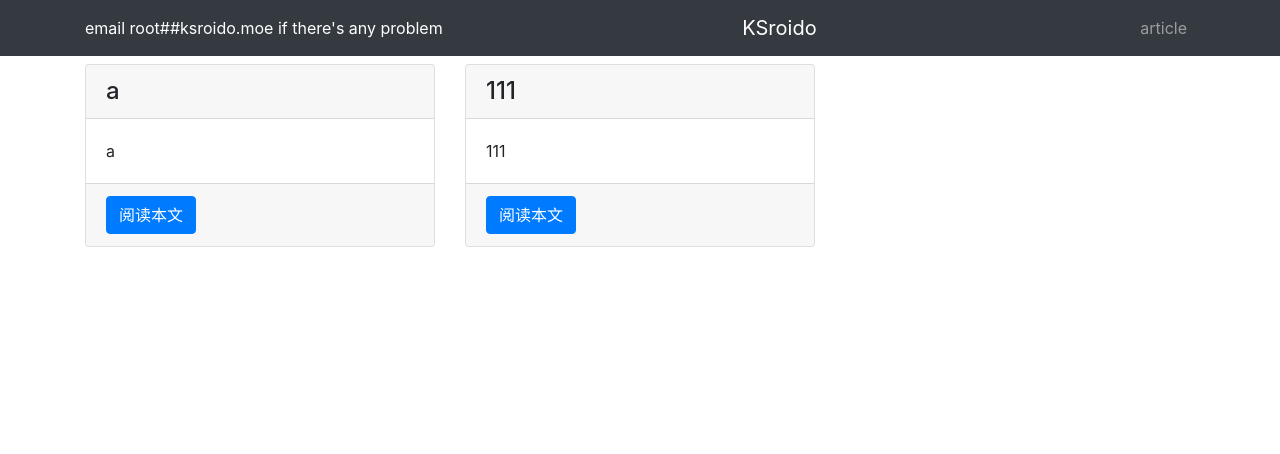
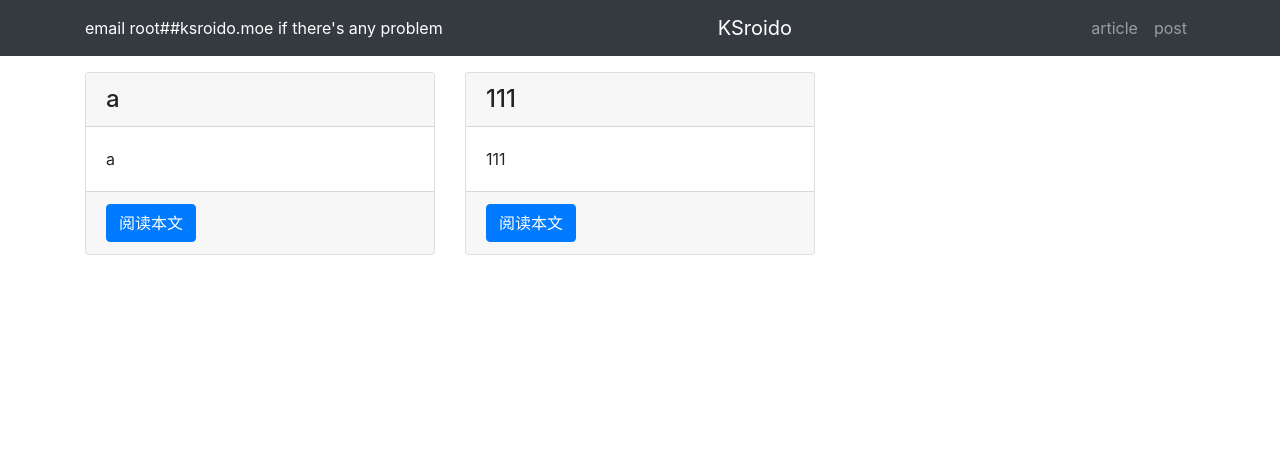
Before and after one commit to Valkierja/django22, a Django app: page /article/article-list/ in a window 1280 px wide. Shown: the top 454 px of the page. Run offline with Django 3.2, Linux system fonts and the light colour scheme; data comes from the database, SQL or seed files in the repository; both versions use the stored data as it was after the commit; some libraries are stand-ins or nearby versions.

Commit message:
good to go

```diff
--- a/article/forms.py
+++ b/article/forms.py
@@ -8,6 +8,7 @@ class ArticlePostForm(forms.ModelForm):
     class Meta:
         # 指明数据模型来源
         model = ArticlePost
-        # TODO:为什么不用指定author，且author没指定default
+
         # 定义表单包含的字段
         fields = ('title', 'body')
+        #这个元组里面的值必须和ArticlePost类里面的项名相同； 虽然不太懂python如何实现字符串反查的， 但是实现起来应该也不会太难
--- a/article/urls.py
+++ b/article/urls.py
@@ -9,4 +9,6 @@ urlpatterns = [
     path('', lambda request: redirect('article-list/', permanent=True)),
     path('article-list/', views.article_list, name='article_list'),
     path('article-detail/<int:id>/', views.article_details, name='article_detail'),
+    path('article-create/', views.article_create, name='article_create'),
+    path('article-delete/<int:id>/', views.article_delete, name='article_delete'),
 ]
--- a/article/views.py
+++ b/article/views.py
@@ -43,8 +43,13 @@ def article_create(request):
             new.save()
             return redirect("article:article_list")
         else:
-            return HttpResponse("error:form content")
-    else:
+            return HttpResponse("error: form content format")
+    elif request.method == "GET":
         article_post_form = ArticlePostForm()
         context = {'article_post_form': article_post_form}
         return render(request, 'article/create.html', context)
+
+
+def article_delete(request, id):
+    ArticlePost.objects.get(id=id).delete()
+    return redirect("article:article_list")
--- a/templates/article/create.html
+++ b/templates/article/create.html
@@ -17,13 +17,13 @@
                     <!-- 标签 -->
                     <label for="title">文章标题</label>
                     <!-- 文本框 -->
-                    <input type="text" class="form-control" id="title" name="title">
+                    <input type="text" class="form-control" id="title1" name="title">
                 </div>
                 <!-- 文章正文 -->
                 <div class="form-group">
                     <label for="body">文章正文</label>
                     <!-- 文本区域 -->
-                    <textarea type="text" class="form-control" id="body" name="body" rows="12"></textarea>
+                    <textarea type="text" class="form-control" id="body1" name="body" rows="12"></textarea>
                 </div>
                 <!-- 提交按钮 -->
                 <button type="submit" class="btn btn-primary">完成</button>
--- a/templates/article/detail.html
+++ b/templates/article/detail.html
@@ -16,7 +16,10 @@
     <div class="row">
         <!-- 标题及作者 -->
         <h1 class="col-12 mt-4 mb-4">{{ article.title }}</h1>
-        <div class="col-12 alert alert-success">作者：{{ article.author }}</div>
+        <div class="col-12 alert alert-success">作者：{{ article.author }}
+          <a href="{% url "article:article_delete" article.id %}">删除文章</a>
+        </div>
+
         <!-- 文章正文 -->
         <div class="col-12">
             <p>{{ article.body|safe }}</p>
--- a/templates/article/list.html
+++ b/templates/article/list.html
@@ -7,7 +7,7 @@
 {% block content %}
 <!-- 定义放置文章标题的div容器 -->
 <div class="container">
-    <div class="row mt-2">
+    <div class="row mt-3">
 
         {% for article in articles %}
         <!-- 文章内容 -->
@@ -19,7 +19,7 @@
                 <h4 class="card-header">{{ article.title }}</h4>
                 <!-- 摘要 -->
                 <div class="card-body">
-                    <p class="card-text">{{ article.body }}</p>
+                    <p class="card-text">{{ article.body}}</p>
                 </div>
                 <!-- 注脚 -->
                 <div class="card-footer">
--- a/templates/header.html
+++ b/templates/header.html
@@ -11,6 +11,9 @@
           <a class="nav-link" href="{% url 'article:article_list' %}">article</a>
             {% comment %}#article是定义在urls.py中的app_name{% endcomment %}
         </li>
+        <li class="nav-item">
+          <a class="nav-link" href="{% url 'article:article_create' %}">post</a>
+        </li>
       </ul>
     </div>
 
```
Also changed, not shown: db.sqlite3.
